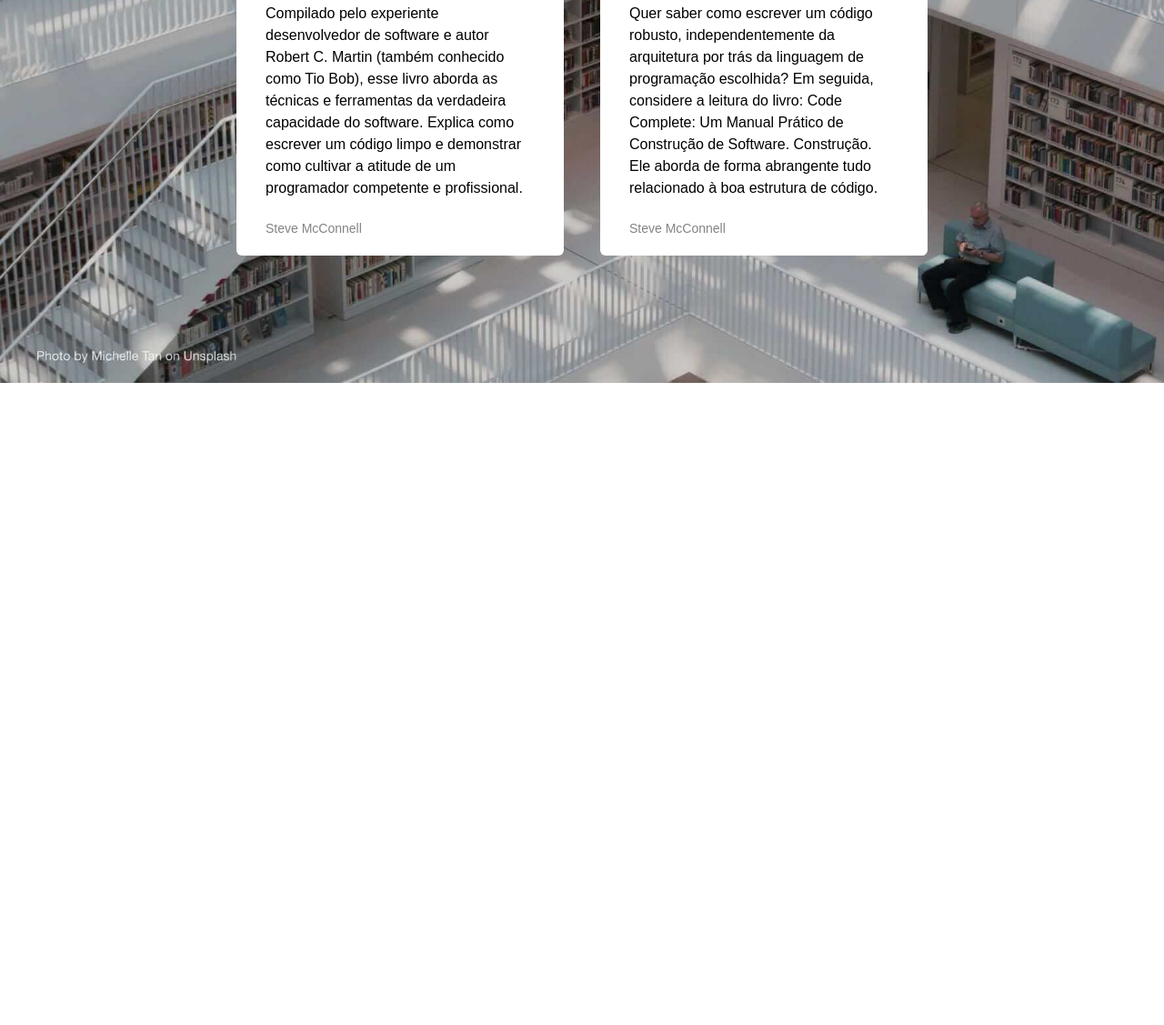
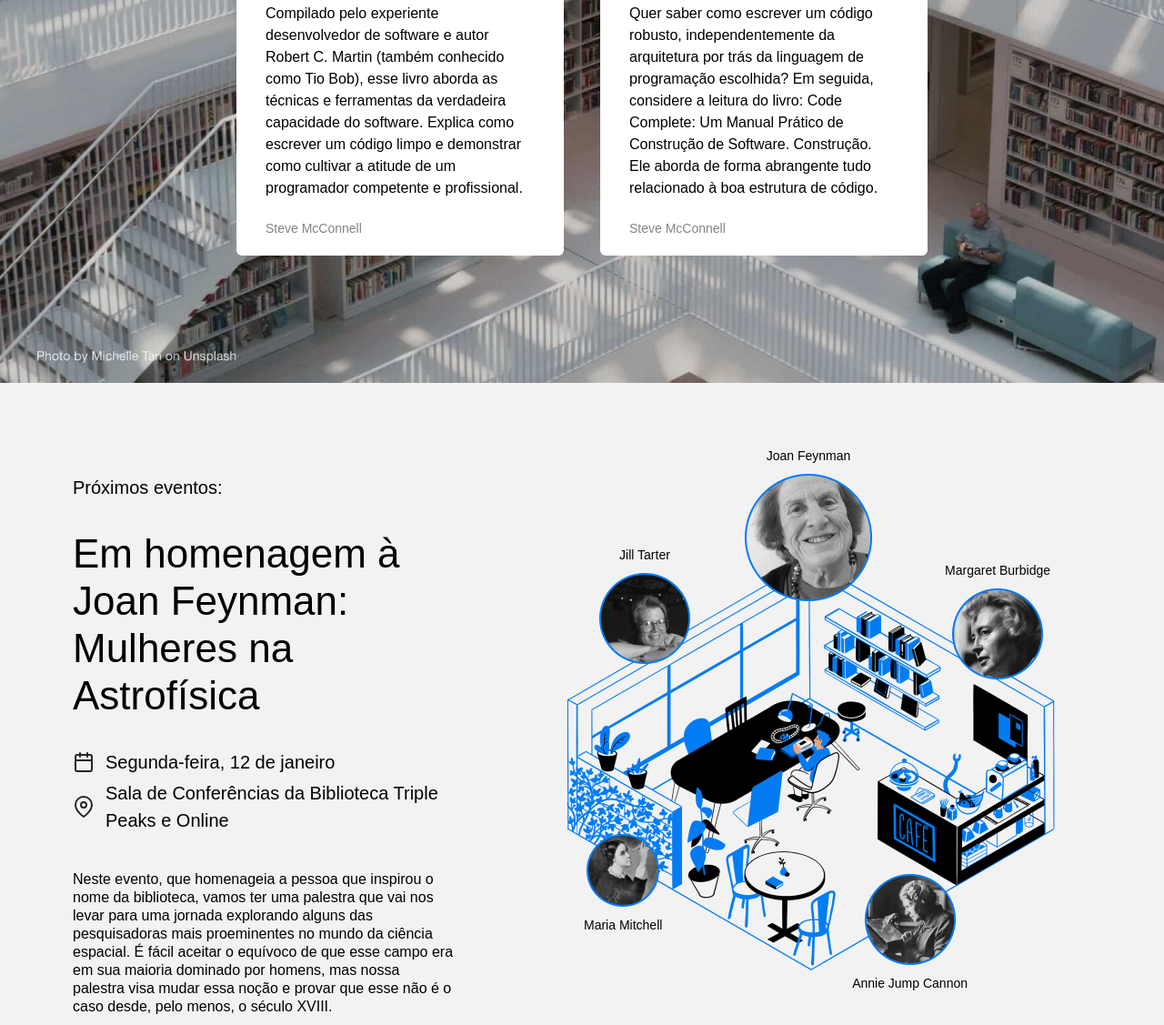
Before and after one commit to LazaroEncinas/web_project_library, a plain HTML site: page index.html in a window 1280 px wide. Shown: the part 1673-2800 px from the top of the page at 91% size. Before the commit the page ends 2094 px from the top, so only its background shows below. Drawn offline with Linux system fonts and the light colour scheme.

Commit message:
add events

```diff
--- a/index.html
+++ b/index.html
@@ -24,7 +24,7 @@
               <a class="nav__link" href="#staff">Escolhas da Equipe</a>
             </li>
             <li>
-              <a class="nav__link">Eventos</a>
+              <a class="nav__link" href="#events">Eventos</a>
             </li>
             <li>
               <a class="nav__link">Seja um membro</a>
@@ -37,7 +37,7 @@
 
         <div class="header__content">
           <div>
-            <h1 class="header__title">Bem-vindo à Biblioteca Lazarus </h1>
+            <h1 class="header__title">Bem-vindo à Biblioteca Triple Peaks</h1>
             <p class="header__description">
               Temos o prazer de abrir as portas da nossa biblioteca a todos!
               Venha expandir seus conhecimentos de desenvolvimento, ou apenas
@@ -133,6 +133,94 @@
             </li>
           </ul>
         </section>
+        <section class="events" id="events">
+          <div class="events__content">
+            <h2 class="events__heading">Próximos eventos:</h2>
+            <h3 class="events__title">
+              Em homenagem à Joan Feynman: Mulheres na Astrofísica
+            </h3>
+            <div class="event-info events__info-section">
+              <div class="event-info__item">
+                <img
+                  src="./images/icon_calendar.svg"
+                  alt="Calendar icon"
+                  class="event-info__icon"
+                />
+                <p class="event-info__text">Segunda-feira, 12 de janeiro</p>
+              </div>
+              <div class="event-info__item">
+                <img
+                  src="./images/icon_pin.svg"
+                  alt="Pin icon"
+                  class="event-info__icon"
+                />
+                <p class="event-info__text">
+                  Sala de Conferências da Biblioteca Triple Peaks e Online
+                </p>
+              </div>
+            </div>
+            <p class="events__description">
+              Neste evento, que homenageia a pessoa que inspirou o nome da
+              biblioteca, vamos ter uma palestra que vai nos levar para uma
+              jornada explorando alguns das pesquisadoras mais proeminentes no
+              mundo da ciência espacial. É fácil aceitar o equívoco de que esse
+              campo era em sua maioria dominado por homens, mas nossa palestra
+              visa mudar essa noção e provar que esse não é o caso desde, pelo
+              menos, o século XVIII.
+            </p>
+            <a href="#" class="events__more">Mais eventos &rarr;</a>
+          </div>
+
+          <div class="events__cover">
+            <img
+              src="./images/cafe.png"
+              alt="imagem de uma biblioteca"
+              class="events__image"
+            />
+            <div class="person person_name_feynman">
+              <p class="person__caption">Joan Feynman</p>
+              <img
+                src="./images/person_feynman.png"
+                alt="mulher"
+                class="person__image person__image_size_l"
+              />
+            </div>
+            <div class="person person_name_tarter">
+              <p class="person__caption">Jill Tarter</p>
+              <img
+                src="./images/person_tarter.png"
+                alt="mulher"
+                class="person__image person__image_size_m"
+              />
+            </div>
+            <div class="person person_name_burbidge">
+              <p class="person__caption">Margaret Burbidge</p>
+              <img
+                src="./images/person_burbidge.png"
+                alt="mulher"
+                class="person__image person__image_size_m"
+              />
+            </div>
+            <div class="person person_name_cannon">
+              <img
+                src="./images/person_cannon.png"
+                alt="mulher"
+                class="person__image person__image_size_m"
+              />
+              <p class="person__caption">Annie Jump Cannon</p>
+            </div>
+            <div class="person person_name_mitchell">
+              <img
+                src="./images/person_mitchell.png"
+                alt="mulher"
+                class="person__image person__image_size_s"
+              />
+              <p class="person__caption">Maria Mitchell</p>
+            </div>
+          </div>
+
+          <!-- Comece a criar a composição aqui -->
+        </section>
       </main>
     </div>
   </body>
--- a/styles/style.css
+++ b/styles/style.css
@@ -93,7 +93,6 @@
   background-image: url("../images/staff_picks_background.jpg");
   padding: 100px 0 140px;
   background-size: cover;
-
 }
 
 .staff__title {
@@ -123,7 +122,6 @@
   justify-content: center;
   gap: 40px;
   padding: 0;
-
 }
 
 .card {
@@ -162,3 +160,132 @@
   line-height: 20px;
   color: #838383;
 }
+
+.events {
+  padding: 100px 0 120px 80px;
+  display: flex;
+  align-items: start;
+  justify-content: space-between;
+  box-sizing: border-box;
+  background-color: #f2f2f2;
+}
+
+.events__content {
+  flex-basis: 580px;
+}
+
+.events__heading {
+  font-size: 20px;
+  font-weight: 500;
+  line-height: 30px;
+  margin: 0;
+}
+
+.events__title {
+  font-size: 44px;
+  font-weight: 500;
+  line-height: 52px;
+  margin: 32px 0 0;
+}
+
+.events__info-section {
+  margin-top: 32px;
+}
+
+.event-info__item {
+  display: flex;
+  align-items: center;
+  margin-bottom: 4px;
+  font-weight: 500;
+}
+
+.event-info__icon {
+  background-repeat: no-repeat;
+  background-position: center;
+  margin-right: 12px;
+  width: 24px;
+  height: 24px;
+}
+
+.event-info__text {
+  font-size: 20px;
+  font-weight: 500;
+  line-height: 30px;
+  margin: 0;
+}
+
+.events__description {
+  margin: 40px 0 60px;
+}
+
+.events__more {
+  color: #2f80ed;
+  text-decoration: none;
+}
+
+.events__cover {
+  flex-grow: 1;
+  flex-shrink: 0;
+  flex-basis: 780px;
+  max-width: 780px;
+  position: relative;
+}
+
+.events__image {
+  max-width: 100%;
+}
+
+.person {
+  position: absolute;
+  display: flex;
+  align-items: center;
+  flex-direction: column;
+  gap: 10px;
+}
+
+.person_name_feynman {
+  top: -30px;
+  left: 319px;
+}
+
+.person_name_burbidge {
+  top: 96px;
+  right: 125px;
+}
+
+.person_name_cannon {
+  bottom: 18px;
+  right: 216px;
+}
+
+.person_name_mitchell {
+  bottom: 82px;
+  left: 142px;
+}
+
+.person_name_tarter {
+  top: 79px;
+  left: 159px;
+}
+
+.person__image {
+  max-width: 100%;
+}
+
+.person__image_size_l {
+  width: 140px;
+}
+
+.person__image_size_m {
+  width: 100px;
+}
+
+.person__image_size_s {
+  width: 80px;
+}
+
+.person__caption {
+  ext-align: center;
+  font-size: 14px;
+  margin: 0;
+}
```
